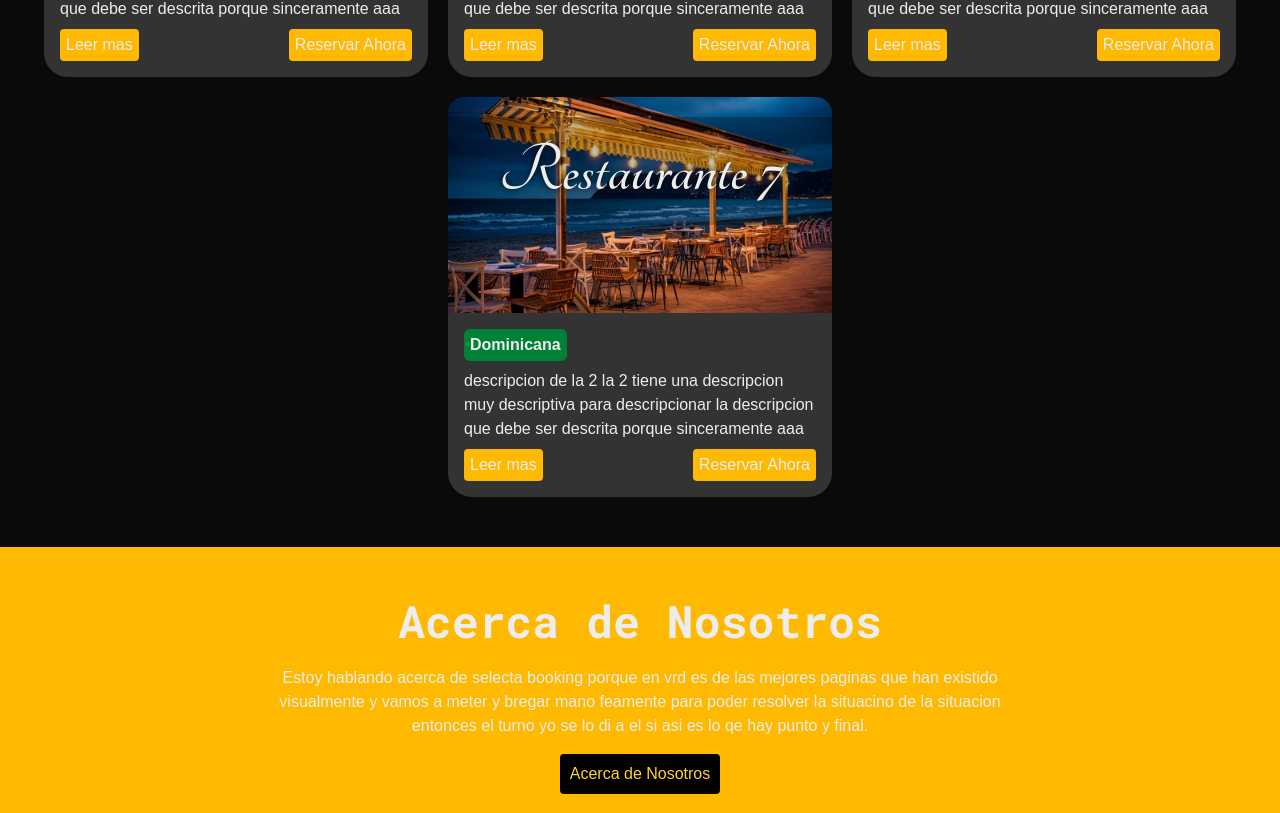
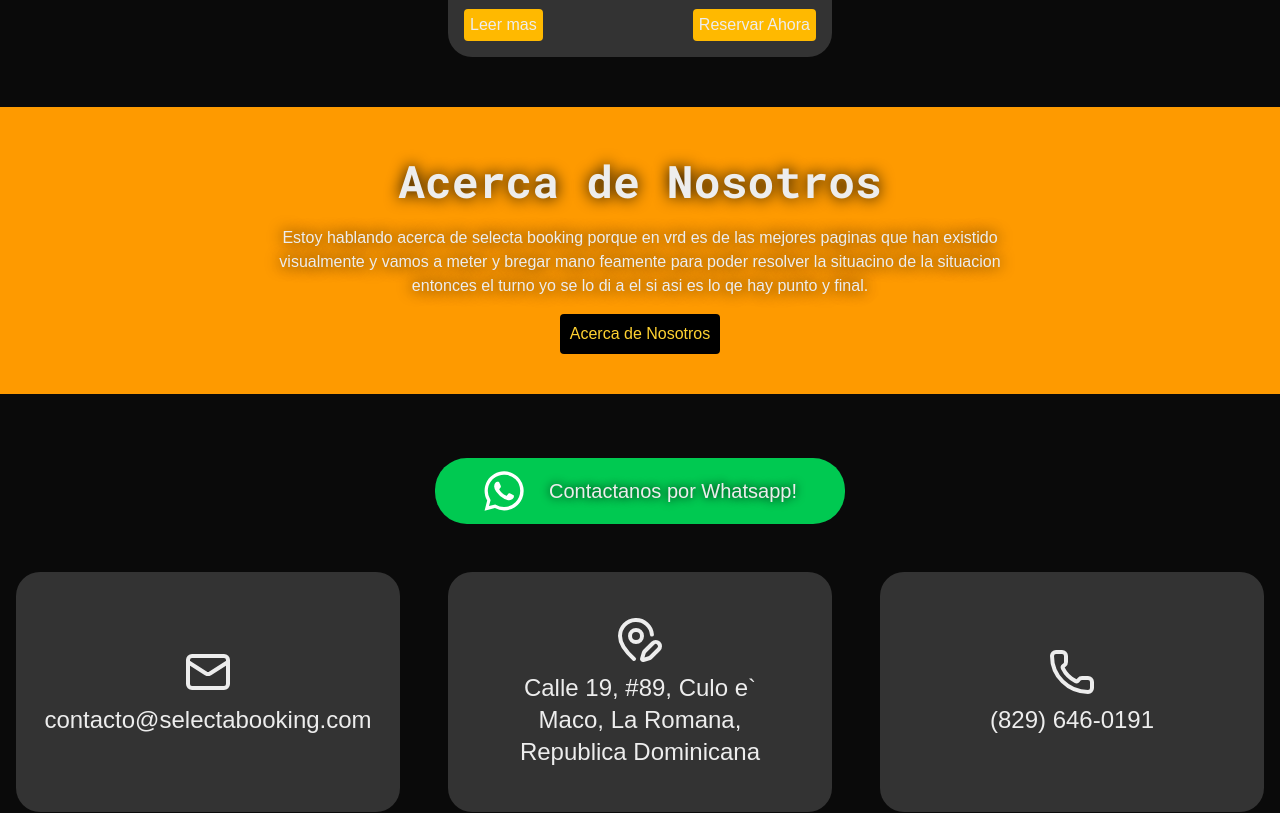
Before and after one commit to Yenser1/selecta-booking-oficial, a Next.js app: page / in a window 1280 px wide. Shown: the part 1807-2620 px from the top of the page. Built offline with nearby package versions, Linux system fonts and the light colour scheme; a web font is replaced by a local one.

Commit message:
contact update

```diff
--- a/package.json
+++ b/package.json
@@ -14,6 +14,7 @@
     "embla-carousel-react": "^8.6.0",
     "framer-motion": "^12.23.11",
     "gsap": "^3.13.0",
+    "lucide-react": "^0.542.0",
     "motion": "^12.23.9",
     "next": "15.4.1",
     "react": "19.1.0",
--- a/src/app/Components/ContactanosGrid.js
+++ b/src/app/Components/ContactanosGrid.js
@@ -1,13 +1,44 @@
+import Link from "next/link";
+import { Mail, Phone, LocationEdit } from "lucide-react";
+
 function ContactUsGrid() {
     return (
         <section>
-            <h1 className="h1">Contactanos!</h1>
-            <div className="flex flex-wrap">
-                <div className="flex justify-center items-center bg-[#333] min-w-32 w-[30vw] max-w-lg h-60 rounded-3xl hover:scale-110 transition-all duration-150">
-                    <p>Email</p>
+            <div className="flex">
+                <div className="flex justify-center w-full mt-6">
+                    <Link
+                        href={"https://wa.link/uqhepc"}
+                        target="blank"
+                        className="bg-green-500 py-3 px-12 rounded-4xl flex justify-center items-center gap-6 text-xl hover:scale-105 duration-200 delay-75"
+                        style={{
+                            textShadow: "0 0 10px black",
+                        }}
+                    >
+                        <svg fill="#ffffff" width="42px" height="42px" viewBox="0 0 16 16" xmlns="http://www.w3.org/2000/svg">
+                            <g id="SVGRepo_bgCarrier" strokeWidth="0"></g>
+                            <g id="SVGRepo_tracerCarrier" strokeLinecap="round" strokeLinejoin="round"></g>
+                            <g id="SVGRepo_iconCarrier">
+                                <path d="M11.42 9.49c-.19-.09-1.1-.54-1.27-.61s-.29-.09-.42.1-.48.6-.59.73-.21.14-.4 0a5.13 5.13 0 0 1-1.49-.92 5.25 5.25 0 0 1-1-1.29c-.11-.18 0-.28.08-.38s.18-.21.28-.32a1.39 1.39 0 0 0 .18-.31.38.38 0 0 0 0-.33c0-.09-.42-1-.58-1.37s-.3-.32-.41-.32h-.4a.72.72 0 0 0-.5.23 2.1 2.1 0 0 0-.65 1.55A3.59 3.59 0 0 0 5 8.2 8.32 8.32 0 0 0 8.19 11c.44.19.78.3 1.05.39a2.53 2.53 0 0 0 1.17.07 1.93 1.93 0 0 0 1.26-.88 1.67 1.67 0 0 0 .11-.88c-.05-.07-.17-.12-.36-.21z"></path>
+                                <path d="M13.29 2.68A7.36 7.36 0 0 0 8 .5a7.44 7.44 0 0 0-6.41 11.15l-1 3.85 3.94-1a7.4 7.4 0 0 0 3.55.9H8a7.44 7.44 0 0 0 5.29-12.72zM8 14.12a6.12 6.12 0 0 1-3.15-.87l-.22-.13-2.34.61.62-2.28-.14-.23a6.18 6.18 0 0 1 9.6-7.65 6.12 6.12 0 0 1 1.81 4.37A6.19 6.19 0 0 1 8 14.12z"></path>
+                            </g>
+                        </svg>
+                        Contactanos por Whatsapp!
+                    </Link>
                 </div>
-                <div>Direccion</div>
-                <div>Telefono</div>
+            </div>
+            <div className="flex flex-wrap w-full justify-center mt-12 gap-12">
+                <div className="flex flex-col gap-2 justify-center items-center bg-[#333] min-w-96 w-[30vw] max-w-lg h-60 rounded-3xl hover:-translate-y-1 transition-all duration-150 px-10 text-center">
+                    <Mail className="w-12 h-12" />
+                    <p className="text-2xl">contacto@selectabooking.com</p>
+                </div>
+                <div className="flex flex-col gap-2 justify-center items-center bg-[#333] min-w-96 w-[30vw] max-w-lg h-60 rounded-3xl hover:-translate-y-1 transition-all duration-150 px-10 text-center">
+                    <LocationEdit className="w-12 h-12" />
+                    <p className="text-2xl">Calle 19, #89, Culo e` Maco, La Romana, Republica Dominicana</p>
+                </div>
+                <div className="flex flex-col gap-2 justify-center items-center bg-[#333] min-w-96 w-[30vw] max-w-lg h-60 rounded-3xl hover:-translate-y-1 transition-all duration-150 px-10 text-center">
+                    <Phone className="w-12 h-12" />
+                    <p className="text-2xl">(829) 646-0191</p>
+                </div>
             </div>
         </section>
     );
--- a/src/app/Components/Footer.js
+++ b/src/app/Components/Footer.js
@@ -7,7 +7,7 @@
 function Footer() {
     const pathname = usePathname();
     return (
-        <footer className="bg-black flex flex-col py-7 items-center gap-7">
+        <footer className="bg-black flex flex-col py-7 items-center gap-7 mt-12">
             <section className="flex justify-between">
                 <div className="text-center">
                     <Link href={"/"}>
@@ -29,7 +29,7 @@
                             initial={{ y: 50, opacity: 0 }}
                             animate={{ y: 0, opacity: 1 }}
                             transition={{ ease: "easeInOut" }}
-                            className={pathname === "/Restaurantes" ? `text-amber-400 duration-300 border-b-1 ` : ` hover:text-amber-200 hover:scale-105 duration-300 `}
+                            className={pathname.startsWith("/Restaurantes") ? `text-amber-400 duration-300 border-b-1 ` : ` hover:text-amber-200 hover:scale-105 duration-300 `}
                         >
                             Restaurantes
                         </motion.h1>
--- a/src/app/Components/Header.js
+++ b/src/app/Components/Header.js
@@ -25,7 +25,7 @@
         return () => window.removeEventListener("resize", checksize);
     }, []);
     const HEADERHAM = (
-        <header className="header w-full sticky inset-0 z-30 flex justify-between pb-1 px-[10vw] items-center  mb-5 backdrop-blur-md">
+        <header className="header w-full sticky inset-0 z-30 flex justify-between pb-1 px-[10vw] items-center backdrop-blur-md">
             <Link href={"/"} className="Imagen">
                 <motion.div initial={{ opacity: 0 }} animate={{ opacity: 1 }} transition={{ ease: "linear", duration: "1" }}>
                     <Image src={"/Selecta.webp"} width={200} height={200} alt="Selecta Booking Logo" className="Imagen hover:scale-110 hover:rotate-2 transition-all duration-300" />
@@ -35,7 +35,7 @@
         </header>
     );
     const HEADERNAV = (
-        <header className="header w-full sticky inset-0 z-30 flex flex-col justify-center items-center pb-5 mb-5 backdrop-blur-md">
+        <header className="header w-full sticky inset-0 z-30 flex flex-col justify-center items-center pb-5 backdrop-blur-md">
             <Link href={"/"} className="Imagen">
                 <motion.div initial={{ opacity: 0 }} animate={{ opacity: 1 }} transition={{ ease: "linear", duration: "1" }}>
                     <Image src={"/Selecta.webp"} width={280} height={200} alt="Selecta Booking Logo" className="Imagen hover:scale-110 hover:rotate-2 transition-all duration-300" />
--- a/src/app/Components/Navbar.js
+++ b/src/app/Components/Navbar.js
@@ -43,7 +43,7 @@
                     animate={{ y: 0, opacity: 1 }}
                     transition={{ ease: "easeInOut" }}
                     className={
-                        pathname === "/Restaurantes"
+                        pathname.startsWith("/Restaurantes")
                             ? `text-amber-400 duration-300 border-b-1 flex justify-center items-center`
                             : ` hover:text-amber-200 hover:scale-105 duration-300 flex justify-center items-center`
                     }
--- a/src/app/Contacto/page.jsx
+++ b/src/app/Contacto/page.jsx
@@ -1,6 +1,26 @@
-function Contacto(){
+"use client";
+
+import Image from "next/image";
+import Link from "next/link";
+import { LinkIcon } from "lucide-react";
+import ContactUsGrid from "../Components/ContactanosGrid";
+
+function Contacto() {
     return (
-        <h1>Contacto</h1>
-    )
+        <main>
+            <div className="relative">
+                <Image src={"/contactoImagen.webp"} width={1300} height={1000} alt="Imagen de Contacto" className="w-full object-cover h-96 opacity-60" />
+                <h1
+                    className="heading absolute top-1/2 -translate-y-1/2 w-full text-center"
+                    style={{
+                        textShadow: "0 0 10px black",
+                    }}
+                >
+                    Contactanos!
+                </h1>
+            </div>
+            <ContactUsGrid />
+        </main>
+    );
 }
-export default Contacto
+export default Contacto;
--- a/src/app/page.jsx
+++ b/src/app/page.jsx
@@ -28,7 +28,7 @@
                 <EmblaCarousel slides={SLIDES} options={OPTIONS} />
             </section>
 
-            <section className="w-full flex flex-col justify-center items-center py-10 bg-amber-400 ">
+            <section className="w-full flex flex-col justify-center items-center py-10 bg-amber-500 ">
                 <h1 className={`${robotoBold.className} heading text-center`}>Reserva Totalmente gratis</h1>
                 <Link
                     href={"/Reservas"}
@@ -44,13 +44,22 @@
                 <Box nombre={RESTAURANT[1].name} estilo={RESTAURANT[1].estilo} imgURL={RESTAURANT[1].imgURL} descripcion={RESTAURANT[1].descripcion} delay={"0.05"} link={RESTAURANT[1].link} />
                 <Box nombre={RESTAURANT[2].name} estilo={RESTAURANT[2].estilo} imgURL={RESTAURANT[2].imgURL} descripcion={RESTAURANT[2].descripcion} delay={"0.1"} link={RESTAURANT[2].link} />
                 <Box nombre={RESTAURANT[3].name} estilo={RESTAURANT[3].estilo} imgURL={RESTAURANT[3].imgURL} descripcion={RESTAURANT[3].descripcion} delay={"0.15"} link={RESTAURANT[3].link} />
-                <Box nombre={RESTAURANT[4].name} estilo={RESTAURANT[4].estilo} imgURL={RESTAURANT[4].imgURL} descripcion={RESTAURANT[4].descripcion} delay={"0.05"} link={RESTAURANT[4].link} />
-                <Box nombre={RESTAURANT[5].name} estilo={RESTAURANT[5].estilo} imgURL={RESTAURANT[5].imgURL} descripcion={RESTAURANT[5].descripcion} delay={"0.1"} link={RESTAURANT[5].link} />
-                <Box nombre={RESTAURANT[6].name} estilo={RESTAURANT[6].estilo} imgURL={RESTAURANT[6].imgURL} descripcion={RESTAURANT[6].descripcion} delay={"0.15"} link={RESTAURANT[6].link} />
             </section>
-            <section className="w-full bg-amber-400 flex flex-col items-center py-10 mb-10">
-                <h1 className={`${robotoBold.className} heading mb-3 text-center`}>Acerca de Nosotros</h1>
-                <p className="w-3/5 text-center">
+            <section className="w-full bg-amber-500 flex flex-col items-center py-10 mb-10">
+                <h1
+                    className={`${robotoBold.className} heading mb-3 text-center`}
+                    style={{
+                        textShadow: "0 0 15px black",
+                    }}
+                >
+                    Acerca de Nosotros
+                </h1>
+                <p
+                    className="w-3/5 text-center"
+                    style={{
+                        textShadow: "0 0 15px black",
+                    }}
+                >
                     Estoy hablando acerca de selecta booking porque en vrd es de las mejores paginas que han existido visualmente y vamos a meter y bregar mano feamente para poder resolver la
                     situacino de la situacion entonces el turno yo se lo di a el si asi es lo qe hay punto y final.
                 </p>
```
Also changed, not shown: src/app/AcercaDeNosotros/page.jsx (+26 -9 lines), src/app/CONST/restuarants.js (+11 -0 lines), src/app/Restaurantes/[name]/page.jsx (+36 -5 lines), public/contactoImagen.webp (added), 1 other file (tests, documents, lock files or other folders).
